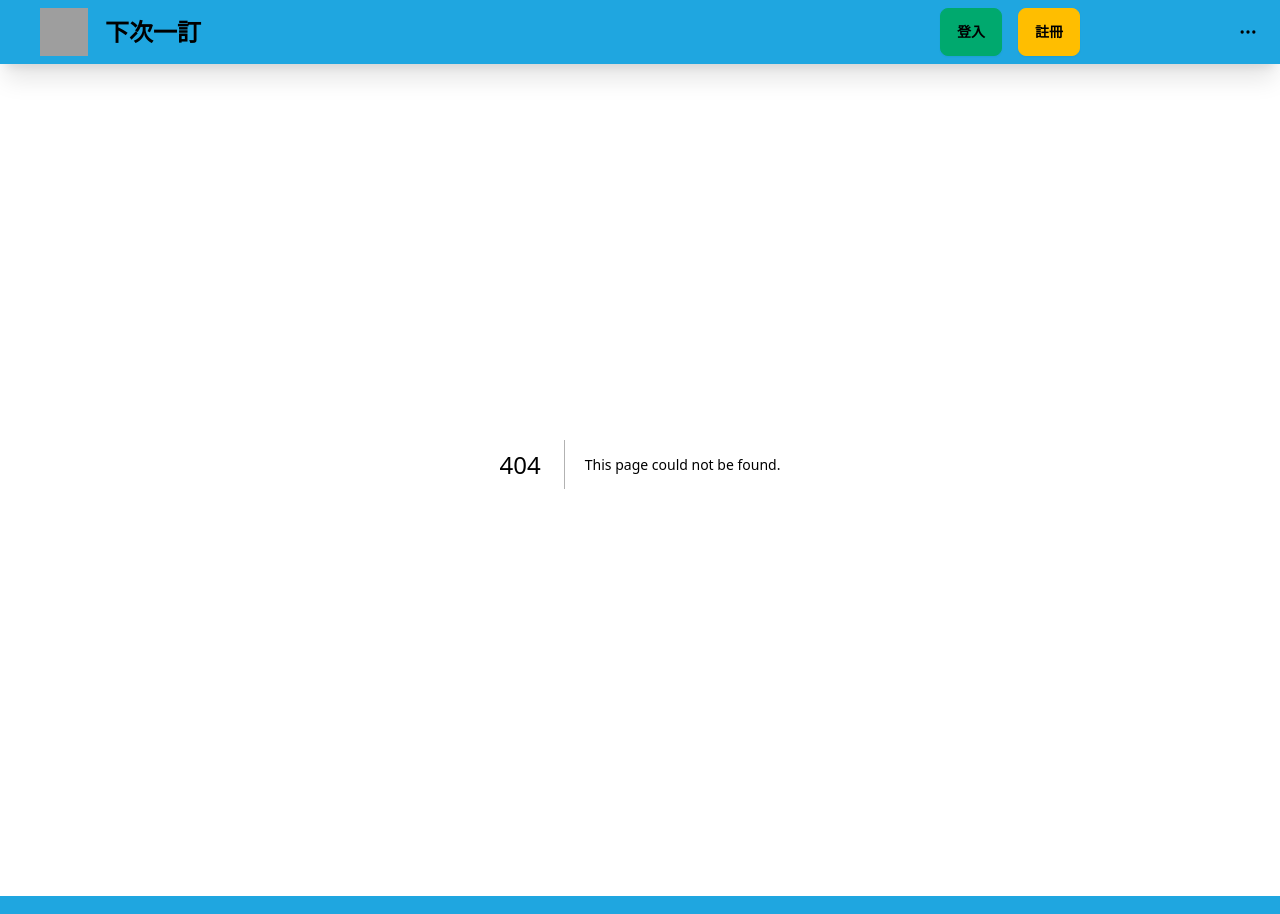
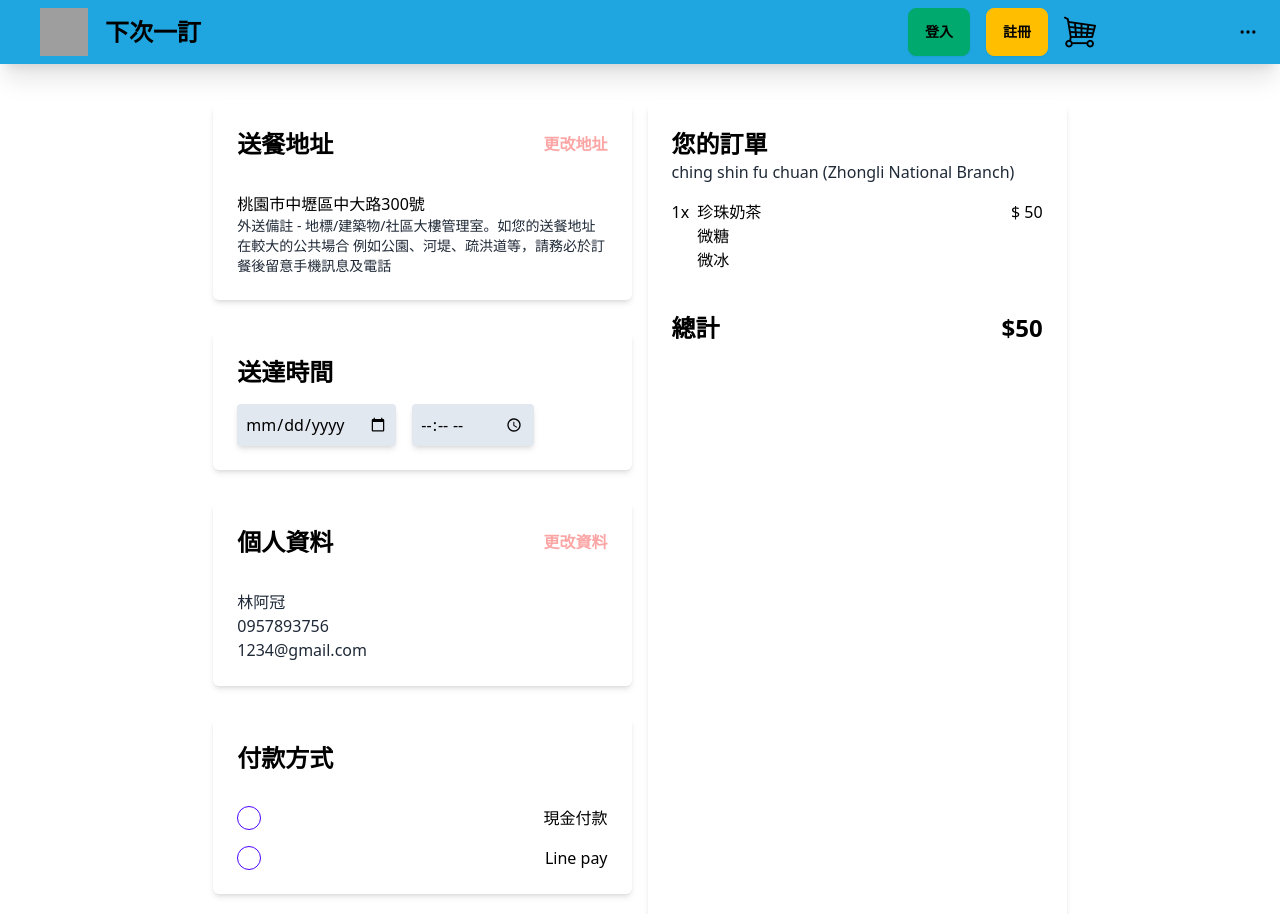
Before and after one commit to EricLin0619/drinks-website, a Next.js app: page /shoppingCart in a window 1280 px wide. Before the commit this address had no page. Shown: the top 914 px of the page. Built offline with nearby package versions, Linux system fonts and the light colour scheme; grey boxes are pictures that could not be loaded.

Commit message:
feat:checkout page

```diff
--- /dev/null
+++ b/src/app/shoppingCart/page.tsx
@@ -0,0 +1,76 @@
+function Page() {
+  return (
+    <main className="w-2/3 mx-auto flex mt-10">
+      <section className="w-1/2 mr-4">
+        <div className="rounded-md shadow-md p-6">
+          <div className="flex items-center justify-between">
+            <p className="text-2xl font-bold text-black">送餐地址</p>
+            <p className="text-red-300 font-bold cursor-pointer">更改地址</p>
+          </div>
+          <p className="text-black mt-8">桃園市中壢區中大路300號</p>
+          <p className="text-sm">
+            外送備註 -
+            地標/建築物/社區大樓管理室。如您的送餐地址在較大的公共場合
+            例如公園、河堤、疏洪道等，請務必於訂餐後留意手機訊息及電話
+          </p>
+        </div>
+        <div className="rounded-md shadow-md p-6 mt-8">
+          <p className="text-2xl font-bold text-black">送達時間</p>
+          <input type="date" id="birthday" name="birthday" className="p-2 shadow-md rounded bg-slate-200 text-black mt-4 mr-4"></input>
+          <input type="time" id="appt" name="appt" min="09:00" max="18:00"  className="p-2 shadow-md rounded bg-slate-200 text-black" required />
+        </div>
+        <div className="rounded-md shadow-md p-6 mt-8">
+          <div className="flex items-center justify-between">
+            <p className="text-2xl font-bold text-black">個人資料</p>
+            <p className="text-red-300 font-bold cursor-pointer">更改資料</p>
+          </div>
+          <p className="mt-8">林阿冠</p>
+          <p>0957893756</p>
+          <p>1234@gmail.com</p>
+        </div>
+        <div className="rounded-md shadow-md p-6 mt-8">
+          <p className="text-2xl font-bold text-black">付款方式</p>
+          <div className="flex items-center mt-8 justify-between">
+            <input
+              type="radio"
+              name="payment"
+              className="radio radio-primary block "
+            />
+            <p className="text-black">現金付款</p>
+          </div>
+          <div className="flex items-center mt-4 justify-between">
+            <input
+              type="radio"
+              name="payment"
+              className="radio radio-primary block "
+            />
+            <p className="text-black">Line pay</p>
+          </div>
+        </div>
+        <button className="btn btn-info mt-8 w-full text-center">完成並付款</button>
+      </section>
+      <section className="w-1/2 shadow-md rounded-md p-6 flex flex-col">
+        <div className="">
+          <p className="text-black text-2xl font-bold">您的訂單</p>
+          <p>ching shin fu chuan (Zhongli National Branch)</p>
+          <div className="flex mt-4 text-black">
+            <p className="mr-2">1x</p>
+            <div>
+              <p>珍珠奶茶</p>
+              <p>微糖</p>
+              <p>微冰</p>
+            </div>
+            <p className="ml-auto">$ 50</p>
+          </div>
+          <div className="flex justify-between mt-10">
+            <p className="text-2xl text-black font-bold">總計</p>
+            <p className="text-2xl text-black font-bold">$50</p>
+          </div>
+        </div>
+        <div className="flex-grow w-auto h-auto invisible"></div>
+      </section>
+    </main>
+  );
+}
+
+export default Page;
--- a/src/components/navbar.tsx
+++ b/src/components/navbar.tsx
@@ -46,6 +46,7 @@ export default function Navbar() {
           <>
             <LoginButton/>
             <RegisterButton/>
+            <img src="./shopping-cart.png" alt="shopping-cart" className='w-8 h-8 cursor-pointer' onClick={()=>{router.push("./shoppingCart")}}/>
           </>
           :
           <>
```
Also changed, not shown: public/shopping-cart.png (added).
